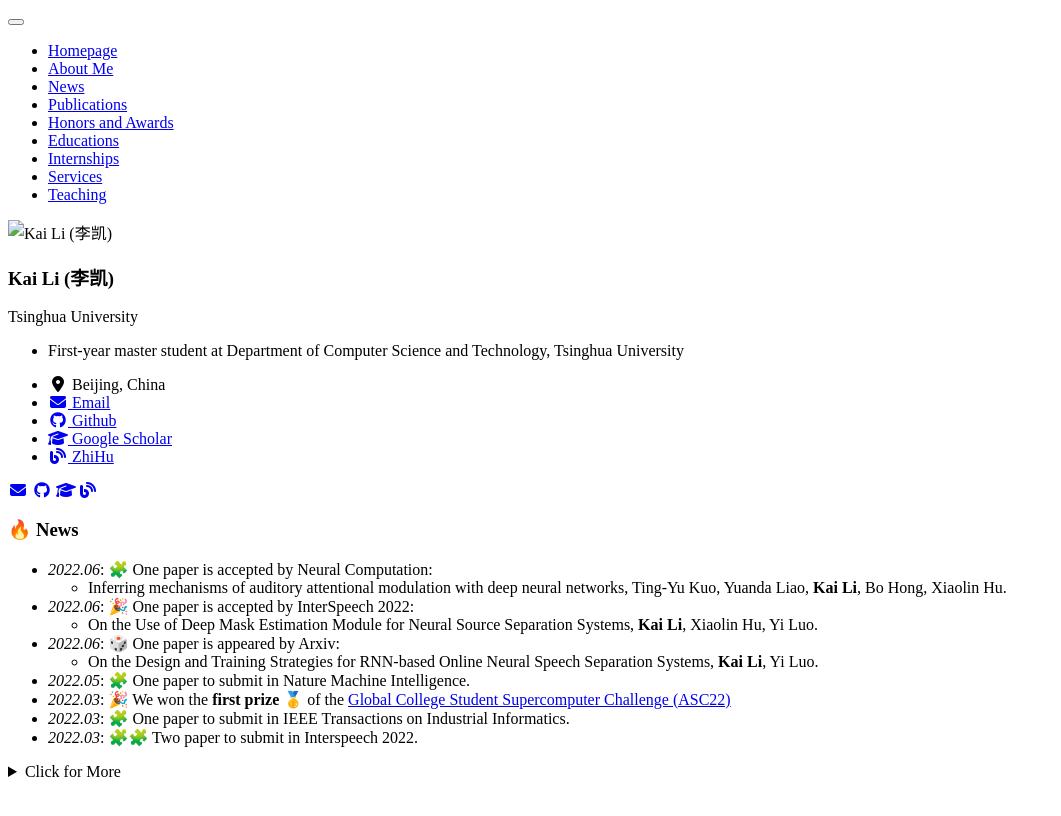
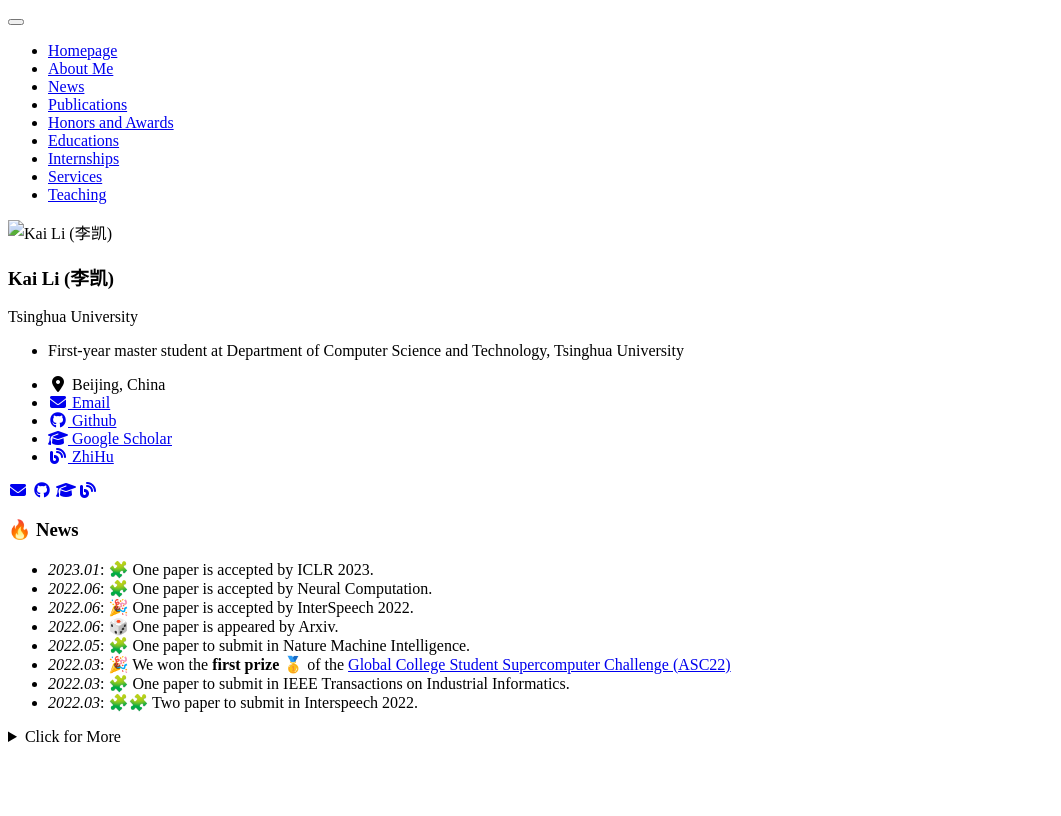
Before and after one commit to JusperLee/jusperlee.github.io, a Jekyll site: the page built from _pages/includes/news.md, in a window 1280 px wide. Shown: the top 816 px of the page, without its empty margins (0-1061 px from the left). Built offline with Jekyll 4.4.1, drawn with Linux system fonts in a browser that asks for light colours; nearby versions of some CDN libraries; our own code applies the rules of GitHub Pages for plain Markdown files; formulas are drawn with MathJax 3.

Commit message:
Update news

```diff
--- a/_pages/includes/news.md
+++ b/_pages/includes/news.md
@@ -1,10 +1,8 @@
 # 🔥 News
-- *2022.06*: 🧩 One paper is accepted by Neural Computation:
-  - Inferring mechanisms of auditory attentional modulation with deep neural networks, Ting-Yu Kuo, Yuanda Liao, **Kai Li**, Bo Hong, Xiaolin Hu.
-- *2022.06*: 🎉 One paper is accepted by InterSpeech 2022:
-  - On the Use of Deep Mask Estimation Module for Neural Source Separation Systems, **Kai Li**, Xiaolin Hu, Yi Luo.
-- *2022.06*: 🎲 One paper is appeared by Arxiv:
-  - On the Design and Training Strategies for RNN-based Online Neural Speech Separation Systems, **Kai Li**, Yi Luo.
+- *2023.01*: 🧩 One paper is accepted by ICLR 2023.
+- *2022.06*: 🧩 One paper is accepted by Neural Computation.
+- *2022.06*: 🎉 One paper is accepted by InterSpeech 2022.
+- *2022.06*: 🎲 One paper is appeared by Arxiv.
 - *2022.05*: 🧩 One paper to submit in Nature Machine Intelligence.
 - *2022.03*: 🎉 We won the **first prize** 🥇 of the [Global College Student Supercomputer Challenge (ASC22)](http://asc-events.org/ASC22/PreliminaryResult.php)
 - *2022.03*: 🧩 One paper to submit in IEEE Transactions on Industrial Informatics.
```
Also changed, not shown: _pages/includes/pub.md (+1 -1 lines), files/352379FA-B187-4139-AA26-E6800AE81039.jpeg (deleted).
